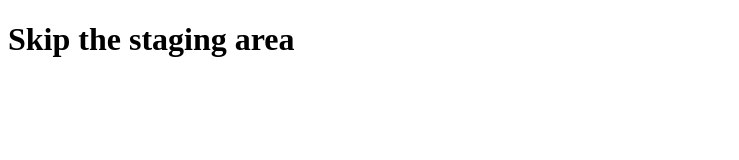
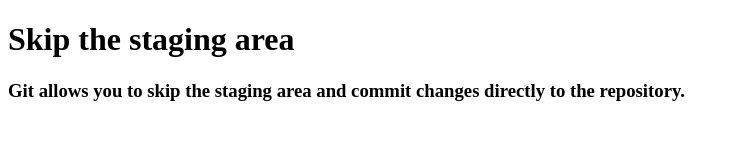
Before and after one commit to rikesh00/escape-staging-srea, a plain HTML site: page index.html in a window 1280 px wide. Shown: the whole page, without its empty margins (0-739 px from the left). Drawn offline with Linux system fonts and the light colour scheme.

Commit message:
escape staging area

```diff
--- a/index.html
+++ b/index.html
@@ -7,5 +7,6 @@
 </head>
 <body>
     <h1>Skip the staging area</h1>
+    <h3>Git allows you to skip the staging area and commit changes directly to the repository.</h3>
 </body>
 </html>
```
